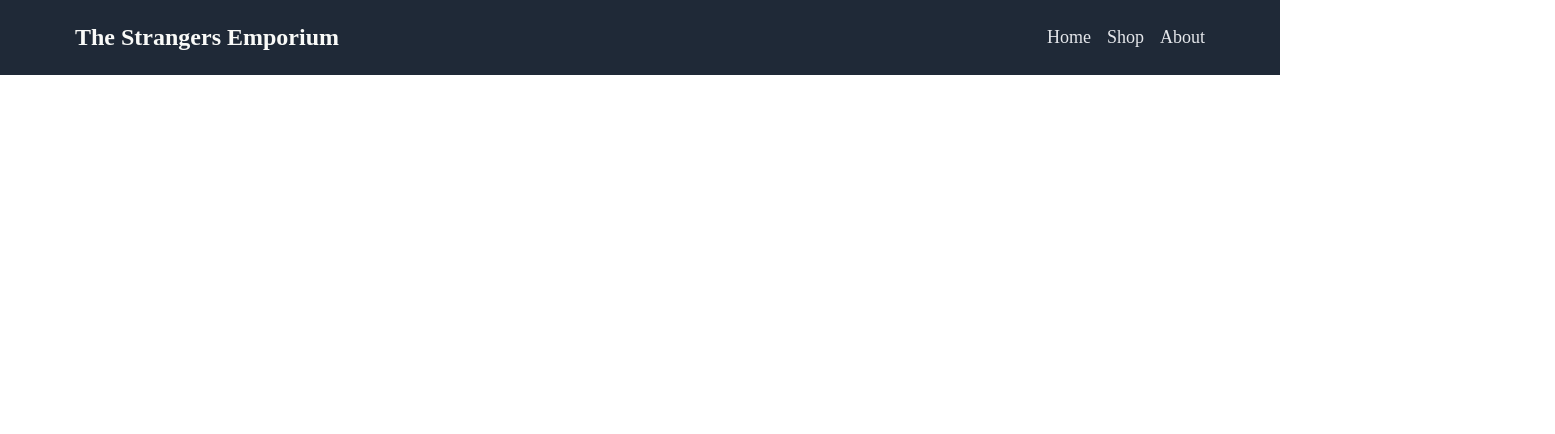
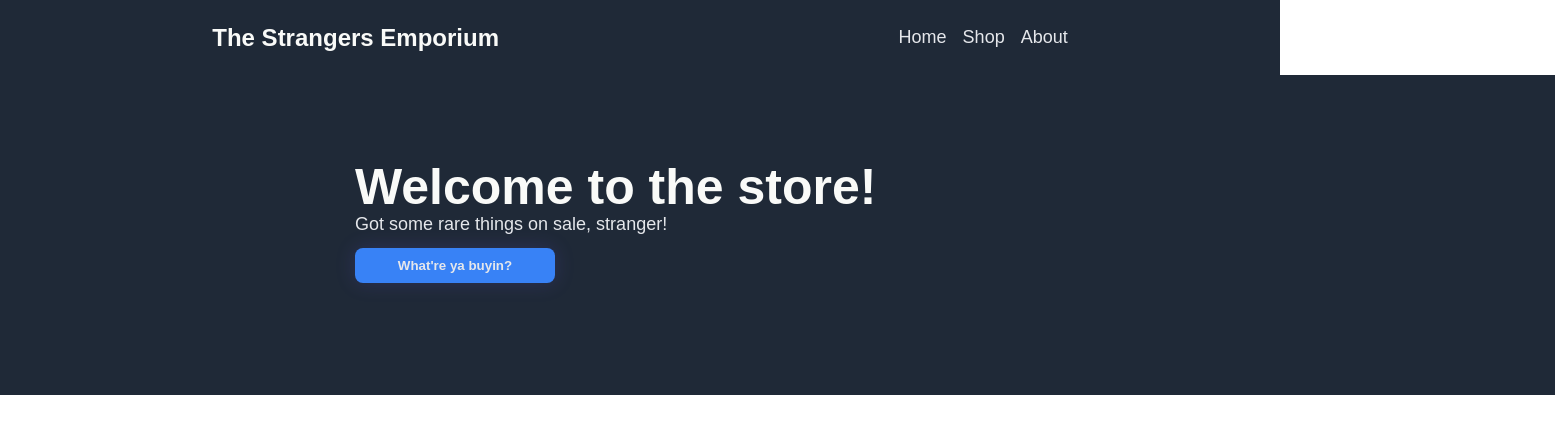
Before and after one commit to ThisCouldFail25/Odin-Landing-Page, a plain HTML site: page index.html in a window 1280 px wide. Shown: the whole page, 1555 px wide, since content can reach past the window. Drawn offline with Linux system fonts and the light colour scheme.

Commit message:
created header text and button

```diff
--- a/index.html
+++ b/index.html
@@ -22,19 +22,38 @@
              </div>
          </div>
 
-        <div class="body">
+
             <div class="hero">
+                <div class="hero-left">
+                    <div class="hero-heading">
+                     <h1>Welcome to the store!</h1>
                     </div>
+                    <div class="hero-paragraph">
+                     <p>Got some rare things on sale, stranger!</p>
+                    </div>
+                    <button class="button">What're ya buyin?</button>
+                </div>
+                <div class="hero-right">
+                    <div class="hero-image">
+
+
+
+                    </div>
+                </div>
+            </div>
+
             <div class="content">
             </div>
+
             <div class="quote">
                 <!--/* "I don't know how he got here, but I'm glad I found him." - Leon S. Kennedy */-->
             </div>
+
             <div class="sign-up">
             </div>
+
         </div>
 
-    <div class="footer">
-    </div>
+        <div class="footer"></div>
  </body>
 </html>
--- a/styles.css
+++ b/styles.css
@@ -1,10 +1,13 @@
 body {
     margin: 0;
+    font-family: Arial, Helvetica, sans-serif;
+    margin-left:auto;
+    margin-right:auto;
 }
 
 .header {
     display: flex;
-    justify-content: space-between;
+    justify-content: space-around;
     background: #1F2937;
     width: 100vw;
 }
@@ -15,6 +18,7 @@ body {
     color: #E5E7EB;
     align-items: center;
     margin-right: 75px;
+    margin-left: 125px;
 }
 
 .header-left {
@@ -34,3 +38,66 @@ ul {
     padding: 0;
     list-style-type: none;
 }
+
+.hero {
+    display: flex;
+    background: #1F2937;
+    width: 100vw;
+    height: 40vh;
+    flex-direction: column;
+    justify-content: center;
+    padding-left: 275px;
+
+}
+
+.hero-left {
+    display: flex;
+    flex-direction: column;
+    align-items: left;
+    margin: 0 80px;
+}
+
+.hero-heading {
+    display: flex;
+    margin-bottom: -20px;
+    margin-top: -30px;
+    font-size: 25px;
+    font-weight: bolder;
+    color: #F9FAF8;
+    overflow-wrap: break-word;
+}
+
+.hero-paragraph {
+    font-size: 18px;
+    color: #E5E7EB;
+}
+
+h1 {
+    margin: 0px;
+}
+
+button {
+    cursor: pointer;
+    background-color: #3882f6;
+    color: #E5E7EB;
+    border: 0;
+    border-radius: 8px;
+    font-weight: 600;
+    width: 200px;
+    padding: 10px 0;
+    box-shadow: 0 0 20px rgba(104, 85, 224, 0.2);
+    transition: 0.4s;
+    margin-top: -5px;
+}
+
+button:hover {
+    color: white;
+    box-shadow: 0 0 20px rgba(104, 85, 224, 0.6);
+    background-color: rgba(104, 85, 224, 1);
+}
+
+.hero-image {
+    display: flex;
+    flex-direction: column;
+    align-items: center;
+}
```
Lines whose indentation alone changed are shown as unchanged.
